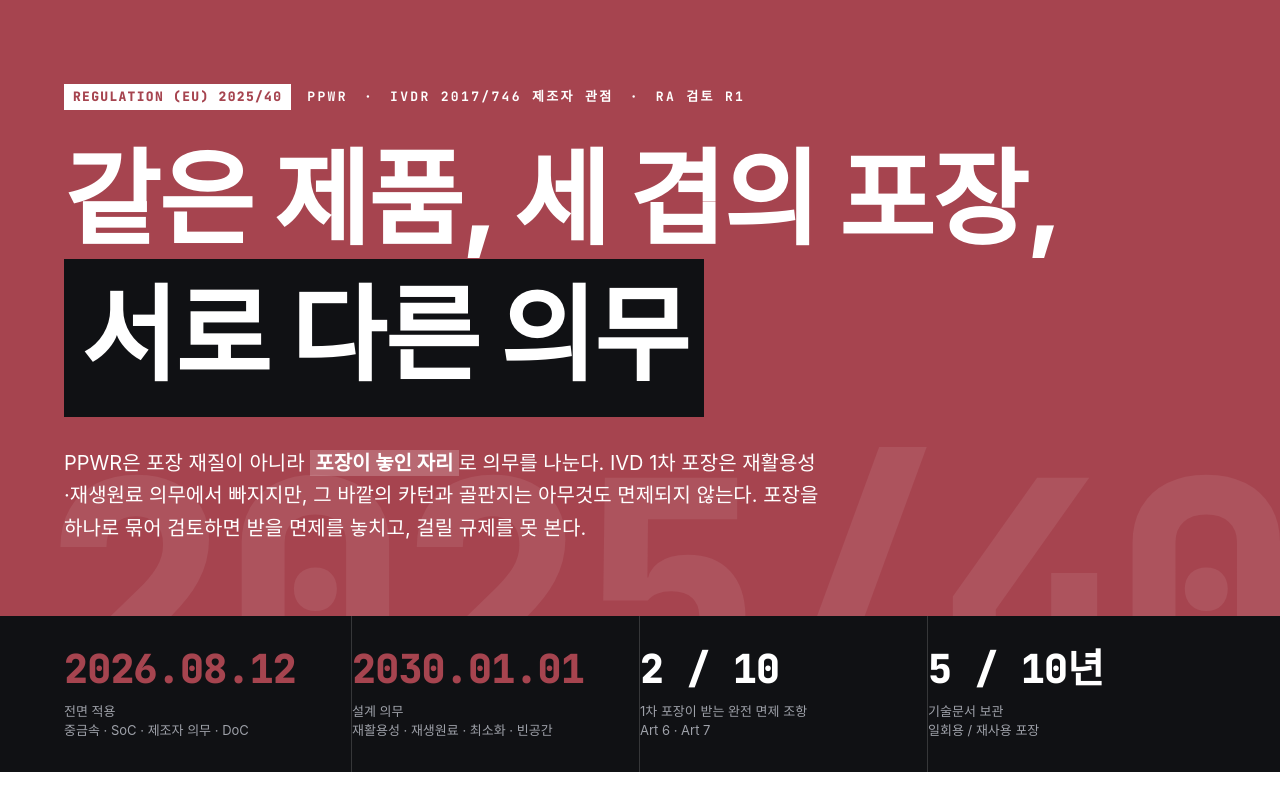
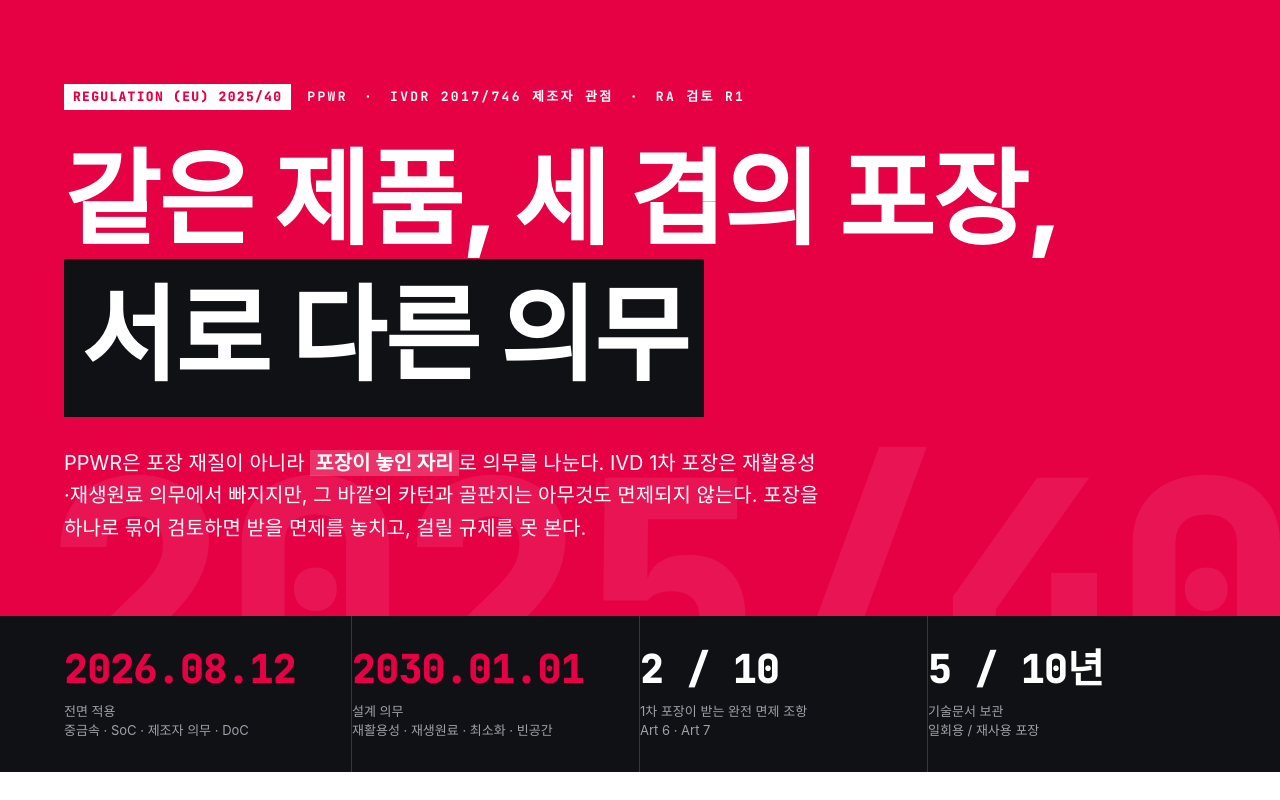
Before and after one commit to mungbws1031/ppwr-ivd-packaging, a plain HTML site: page index.html in a window 1280 px wide. Shown: the top 800 px of the page. Drawn offline with Linux system fonts and the light colour scheme; a web font is replaced by a local one.

Commit message:
style: 액센트 컬러 원래 빨강으로 원복
Co-Authored-By: Claude Opus 5 <noreply@anthropic.com>

```diff
--- a/index.html
+++ b/index.html
@@ -13,9 +13,9 @@
 <style>
 :root{
   color-scheme:light only;
-  --red:#A6444F;
-  --red-pale:#F3E2E4;
-  --red-deep:#6B222C;
+  --red:#E60044;
+  --red-pale:#FFDDE7;
+  --red-deep:#B00035;
   --ink:#101114;
   --gray:#727171;
   --mute:#F1F0EC;
```
